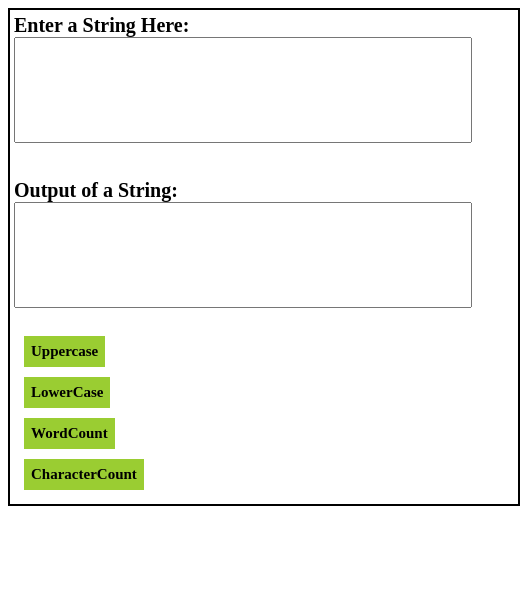
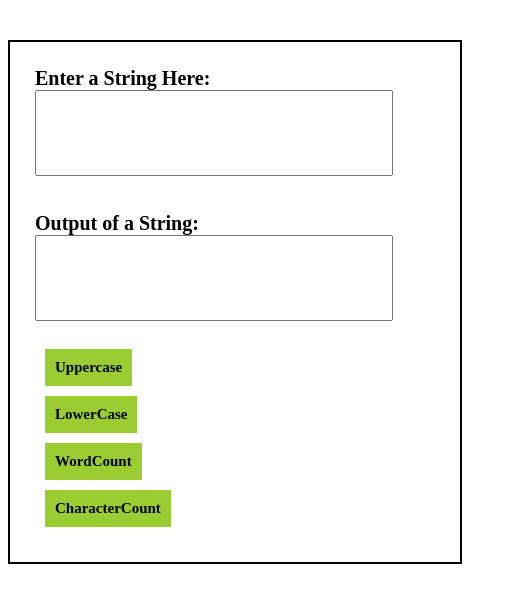
Before and after one commit to KrushnaBarhate03/Assignment29, a plain HTML site: page index.html in a window 390 px wide. Shown: the whole page, 520 px wide, since content can reach past the window. Drawn offline with Linux system fonts and the light colour scheme.

Commit message:
finally completed

```diff
--- a/style.css
+++ b/style.css
@@ -4,6 +4,7 @@ form{
     margin:auto;
     height:auto;
     width:500px;
+    margin-top:40px;
 
   }
   .info{
@@ -19,7 +20,7 @@ form{
     background-color:yellowgreen;
     color:black;
     border:none;
-    padding:7px;
+    padding:10px;
     margin:10px;
     font-family:'Times New Roman', Times, serif;
     font-weight:bold;
@@ -36,6 +37,11 @@ form{
      form{
       display:block;
       flex-direction:center;
-      padding:4px;
+      width:400px;
+      margin-top:40px;
      }
+     .edit{
+      height:80px;
+      width:350px;
     }
+    }
```
